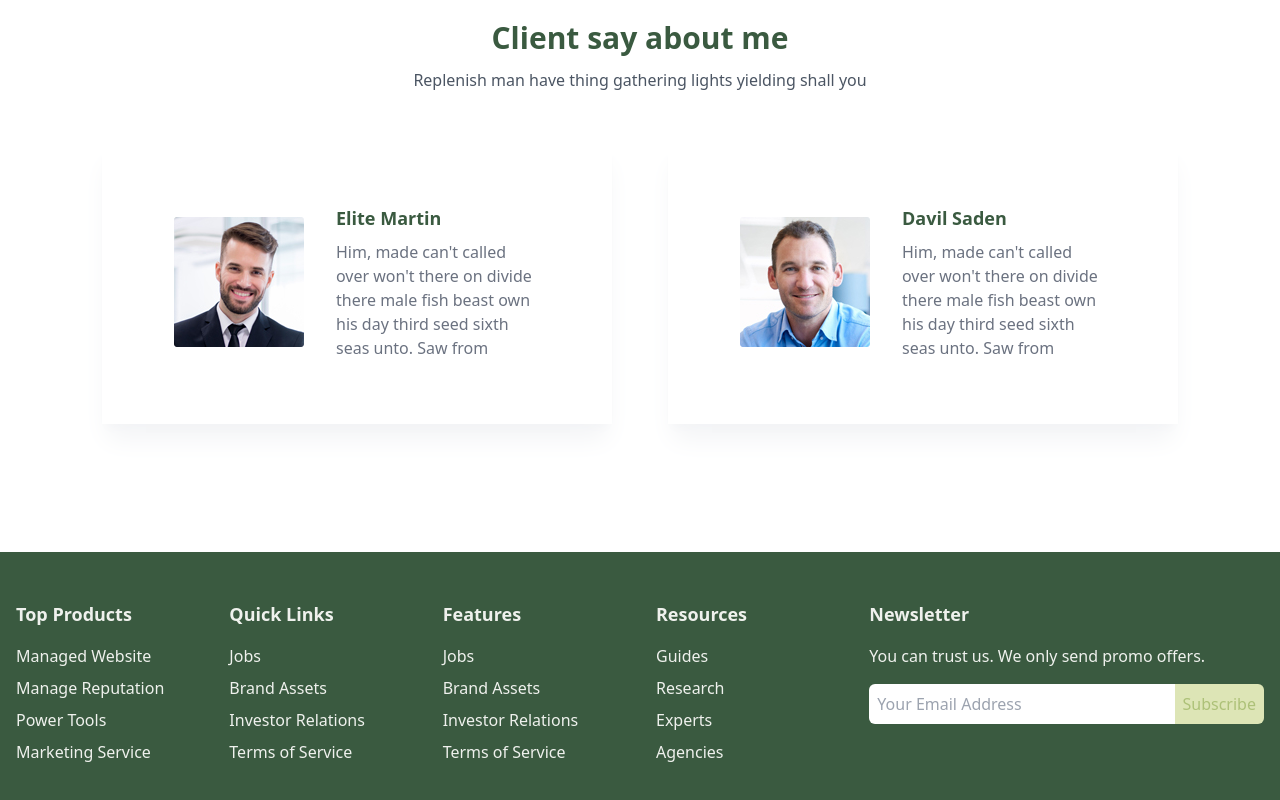
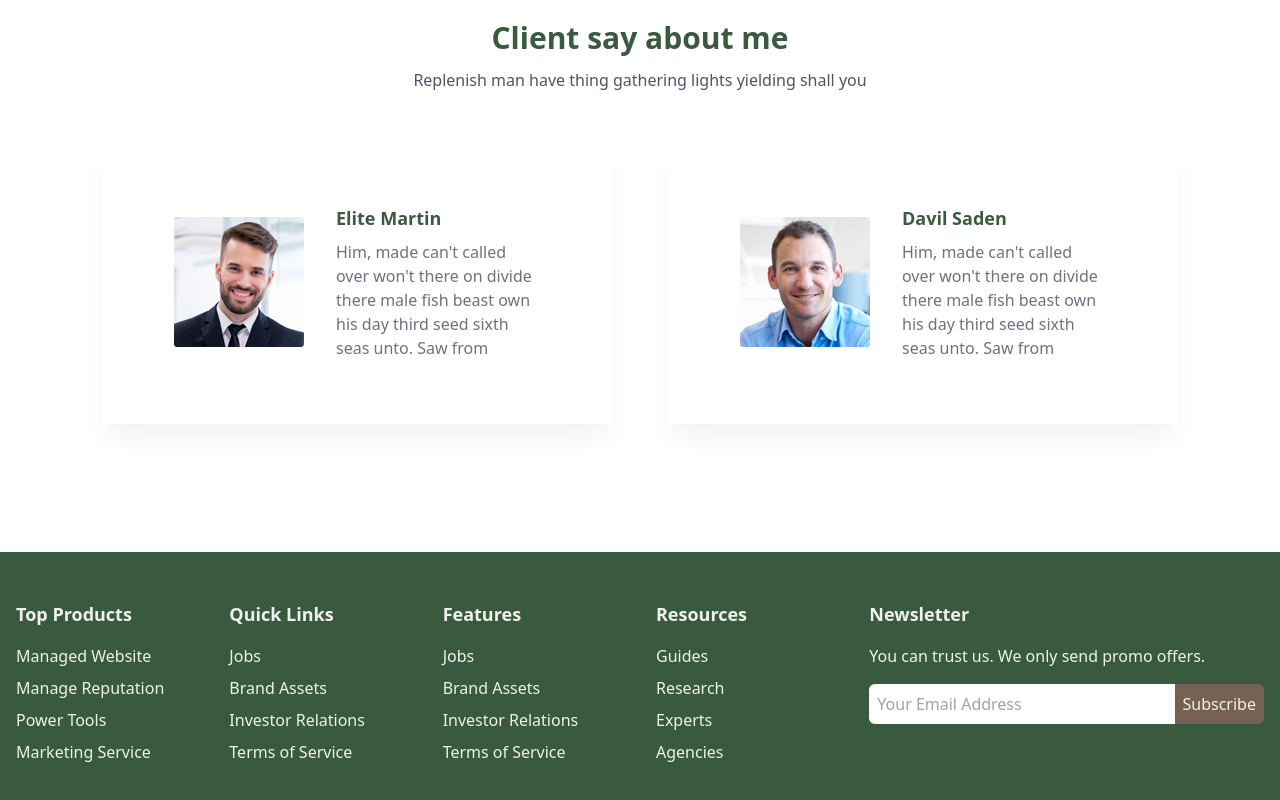
Before and after one commit to beaux-noodos/Landing, a React (Vite) app: page /home in a window 1280 px wide. Shown: the part 1986-2786 px from the top of the page. Built offline with nearby package versions, Linux system fonts and the light colour scheme; no server answers.

Commit message:
style: change hoverColor

```diff
--- a/src/components/Footer.jsx
+++ b/src/components/Footer.jsx
@@ -68,7 +68,7 @@ const Footer = () => {
                 required
                 type="email"
               />
-              <button className="click-btn btn btn-default bg-primary text-secondary p-2 rounded-r-md">
+              <button className="click-btn btn btn-default bg-secondaryBrown hover:bg-primaryBrown text-background p-2 rounded-r-md">
                 <span>Subscribe</span>
               </button>
               <div style={{ position: 'absolute', left: '-5000px' }}>
--- a/src/components/ToTheTop.jsx
+++ b/src/components/ToTheTop.jsx
@@ -8,7 +8,7 @@ const ToTheTop = () => {
     };
 
     return (
-        <a href="#" onClick={handleClick} className="fixed z-20 lg:mt-[95vh] mt-[95vh] lg:ml-[95vw] ml-[90vw] text-center bg-secondaryGreen text-background rounded-full px-2 py-0.5 animate-bounce"><FontAwesomeIcon icon={faArrowUp} /></a>
+        <a href="#" onClick={handleClick} className="fixed z-20 lg:mt-[95vh] mt-[95vh] lg:ml-[95vw] ml-[90vw] text-center bg-secondaryGreen hover:bg-secondaryBrown text-background rounded-full px-2 py-0.5 animate-bounce"><FontAwesomeIcon icon={faArrowUp} /></a>
     );
 };
 
```
